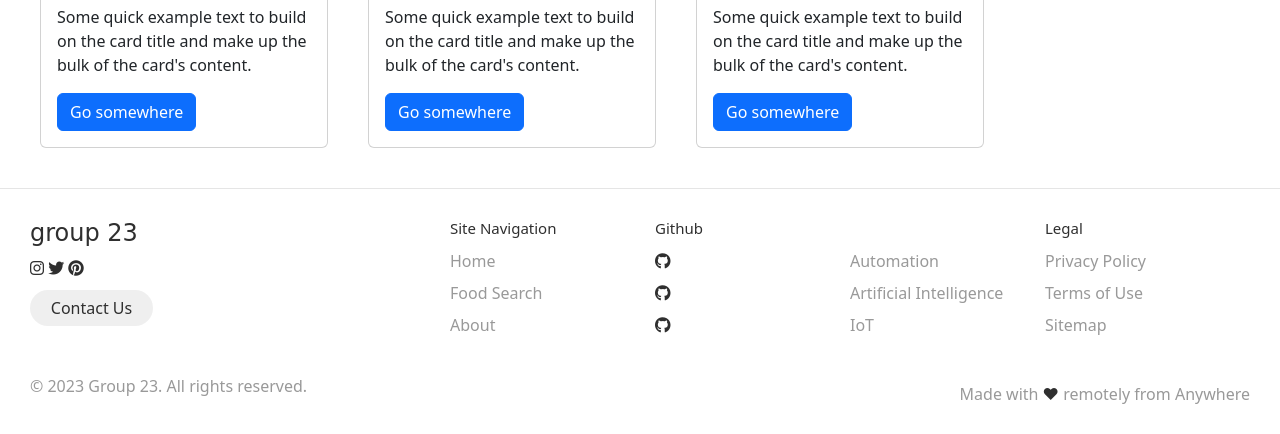
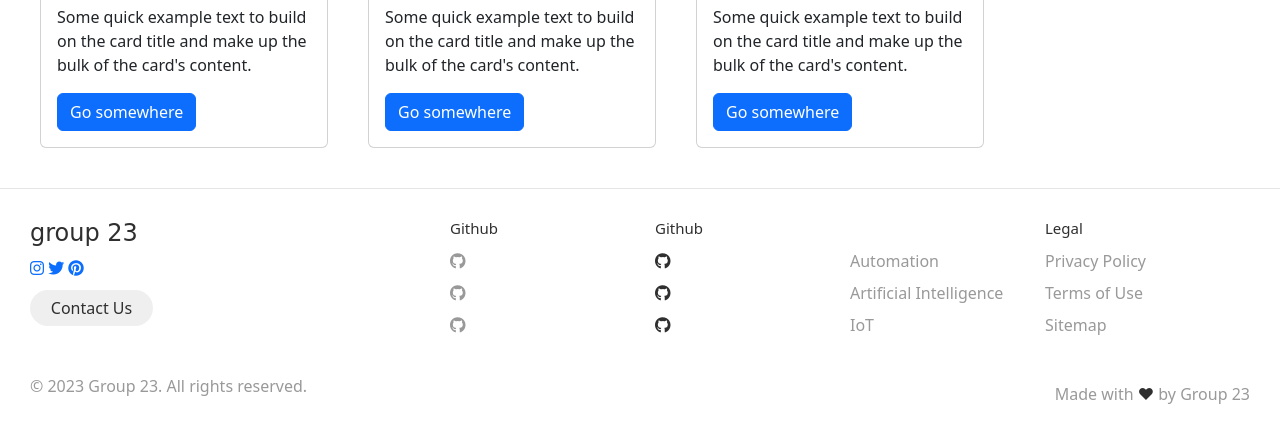
Before and after one commit to preshy59/better_nutrient, a plain HTML site: page index.html in a window 1280 px wide. Shown: the part 851-1285 px from the top of the page. Drawn offline with nearby package versions, Linux system fonts and the light colour scheme.

Commit message:
added links to footer

```diff
--- a/index.html
+++ b/index.html
@@ -114,9 +114,9 @@
     <footer class="footer">
         <div class="footer__addr">
           <h1 class="footer__logo">Group 23</h1>
-          <i class="fa-brands fa-instagram"></i>
-          <i class="fa-brands fa-twitter"></i>
-          <i class="fa-brands fa-pinterest"></i>
+          <a href="https://www.instagram.com/"><i class="fa-brands fa-instagram"></i></a>
+          <a href="https://twitter.com/?lang=en"><i class="fa-brands fa-twitter"></i></a>
+          <a href="https://www.pinterest.co.uk/"><i class="fa-brands fa-pinterest"></i></a>
 
           <address>
 
@@ -126,19 +126,19 @@
 
         <ul class="footer__nav">
           <li class="nav__item">
-            <h2 class="nav__title">Site Navigation</h2>
+            <h2 class="nav__title">Github</h2>
 
             <ul class="nav__ul">
               <li>
-                <a href="#">Home</a>
+                <a href="https://github.com/preshy59"><i class="fa-brands fa-github"></i></a>
               </li>
 
               <li>
-                <a href="#">Food Search</a>
+                <a href="https://github.com/KingJessie"><i class="fa-brands fa-github"></i></a>
               </li>
 
               <li>
-                <a href="#">About</a>
+                <a href="https://github.com/Sophie-Senge"><i class="fa-brands fa-github"></i></a>
               </li>
             </ul>
           </li>
@@ -196,7 +196,7 @@
           <p>&copy; 2023 Group 23. All rights reserved.</p>
 
           <div class="legal__links">
-            <span>Made with <span class="heart">♥</span> remotely from Anywhere</span>
+            <span>Made with <span class="heart">♥</span> by Group 23</span>
           </div>
         </div>
       </footer>
```
